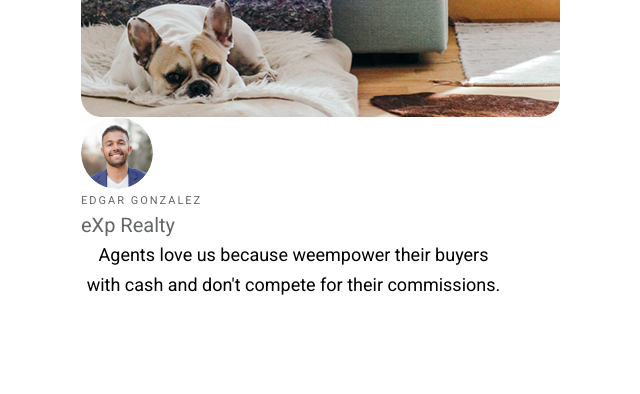
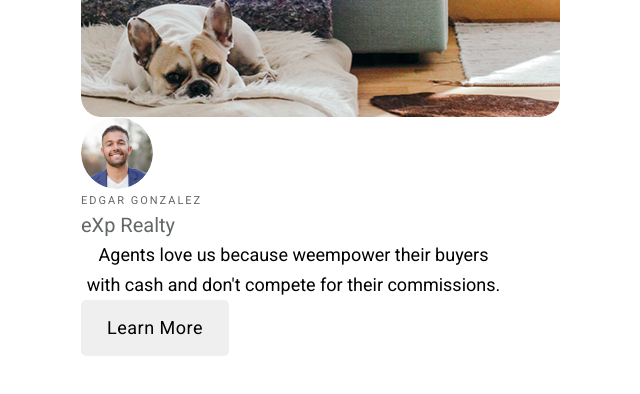
Before and after one commit to SashaMykhaolov/Agents, a plain HTML site: page index.html in a window 1280 px wide. Shown: the part 4151-4545 px from the top of the page, without its empty margins (19-659 px from the left). Drawn offline with Linux system fonts and the light colour scheme.

Commit message:
add button

```diff
--- a/index.html
+++ b/index.html
@@ -126,6 +126,7 @@
                         their buyers with cash and don't compete
                         for their commissions.
                     </div>
+                    <button class="LearnMore">Learn More</button>
                 </div>
             </div>
 
--- a/style.css
+++ b/style.css
@@ -551,5 +551,20 @@ body {
   line-height: 30px;
   letter-spacing: 0%;
   text-align: center;
+}
+
+.LearnMore {
+  width: 148px;
+  height: 56px;
+  top: 2761px;
+  left: 267px;
+  border-radius: 5px;
+  border-width: 1px;
+  font-family: Roboto;
+  font-weight: 400;
+  font-style: Regular;
+  font-size: 18px;
+  line-height: 30px;
+  letter-spacing: 0.5px;
 
 }
```
